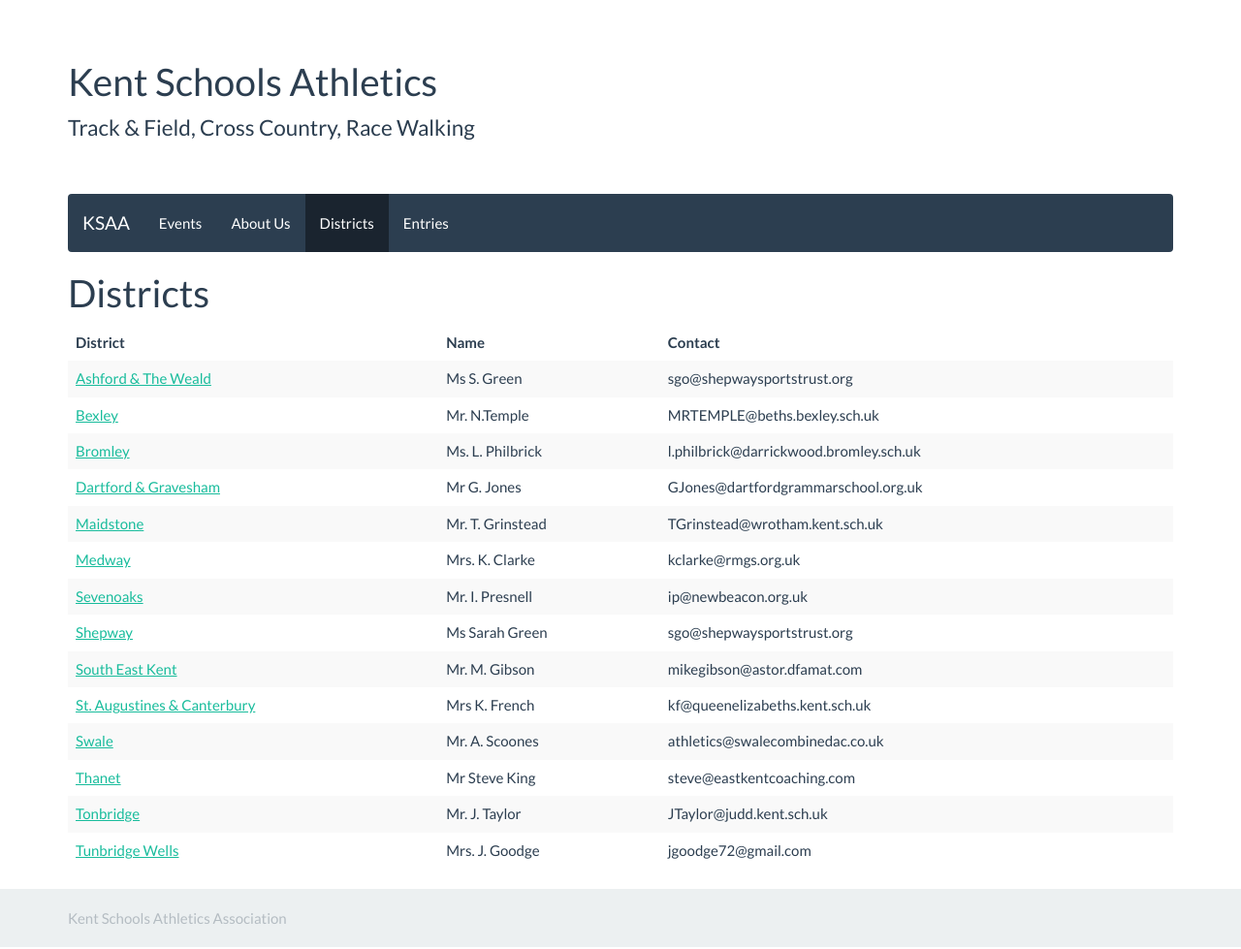
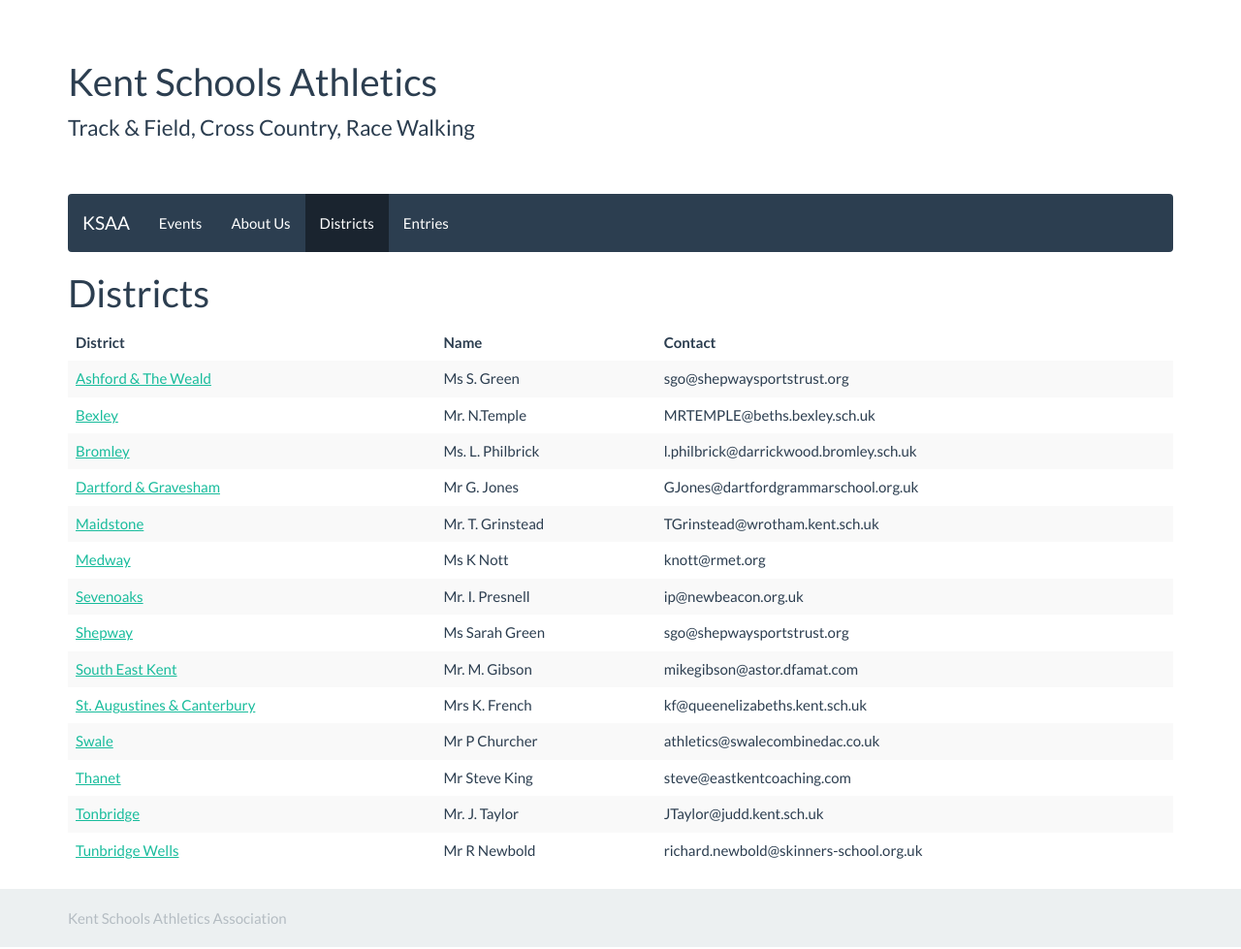
Before and after one commit to chrisnewark/chrisnewark.github.io, a Jekyll site: the page built from districts/index.md, in a window 1280 px wide. Shown: the whole page at 97% size. Built offline with Jekyll 4.4.1, drawn with Linux system fonts in a browser that asks for light colours; nearby versions of some CDN libraries.

Commit message:
Updated district managers

```diff
--- a/_districts/medway.md
+++ b/_districts/medway.md
@@ -3,8 +3,8 @@
 title: Medway
 summer_manager: Mrs. K. Clarke
 summer_manager-email: kclarke@rmgs.org.uk
-winter_manager: Mrs. K. Clarke
-winter_manager-email: kclarke@rmgs.org.uk
+winter_manager: Ms K Nott
+winter_manager-email: knott@rmet.org
 ---
 
 ## Affiliated Schools
--- a/_districts/swale.md
+++ b/_districts/swale.md
@@ -3,7 +3,7 @@
 title: Swale
 summer_manager: Mr. A. Scoones
 summer_manager-email: athletics@swalecombinedac.co.uk
-winter_manager: Mr. A. Scoones
+winter_manager: Mr P Churcher
 winter_manager-email: athletics@swalecombinedac.co.uk
 ---
 
--- a/_districts/tunbridge-wells.md
+++ b/_districts/tunbridge-wells.md
@@ -3,8 +3,8 @@
 title: Tunbridge Wells
 summer_manager: Julie Goodge
 summer_manager-email: jgoodge72@gmail.com
-winter_manager: Mrs. J. Goodge
-winter_manager-email: jgoodge72@gmail.com
+winter_manager: Mr R Newbold
+winter_manager-email: richard.newbold@skinners-school.org.uk
 ---
 
 ## Affiliated Schools
```
